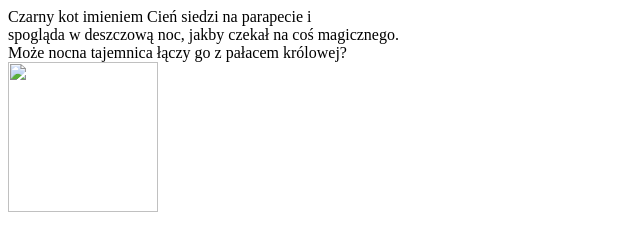
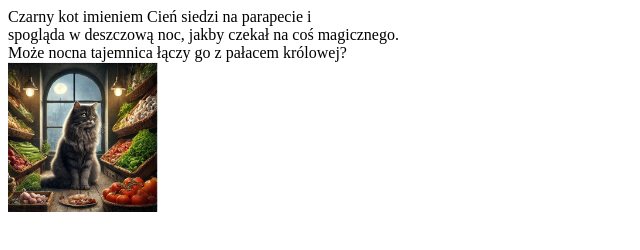
Before and after one commit to Szafkaa/Javascript, a plain HTML site: page grafika3.html in a window 1280 px wide. Shown: the whole page, without its empty margins (0-640 px from the left). Drawn offline with Linux system fonts and the light colour scheme.

Commit message:
Update grafika3.html

```diff
--- a/grafika3.html
+++ b/grafika3.html
@@ -7,6 +7,6 @@
         Czarny kot imieniem Cień siedzi na parapecie i<br>
         spogląda w deszczową noc, jakby czekał na coś magicznego.<br>
         Może nocna tajemnica łączy go z pałacem królowej?<br>
-        <img src="cat3.jpg" width="150" height="150"/>
+        <img src="cat3.png" width="150" height="150"/>
     </body>
 </html>
```
